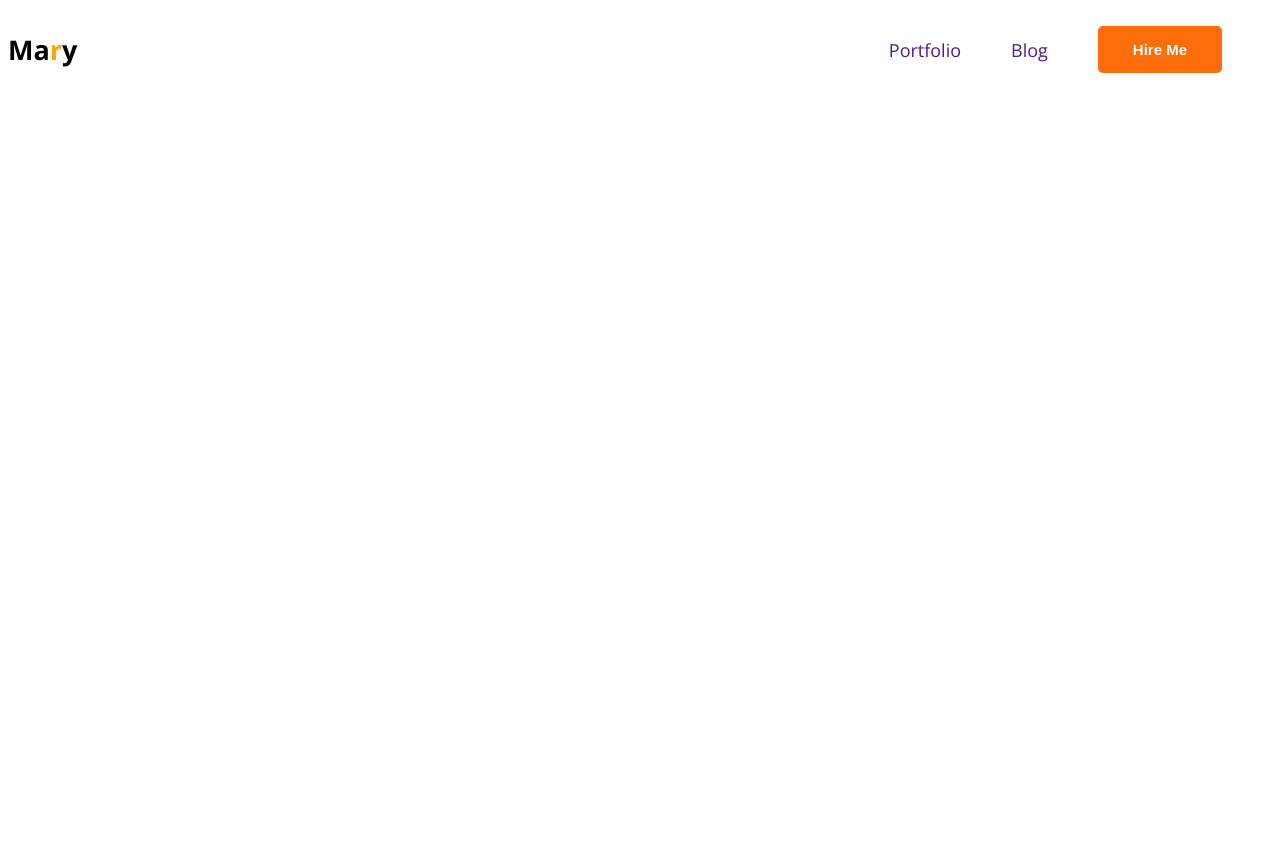
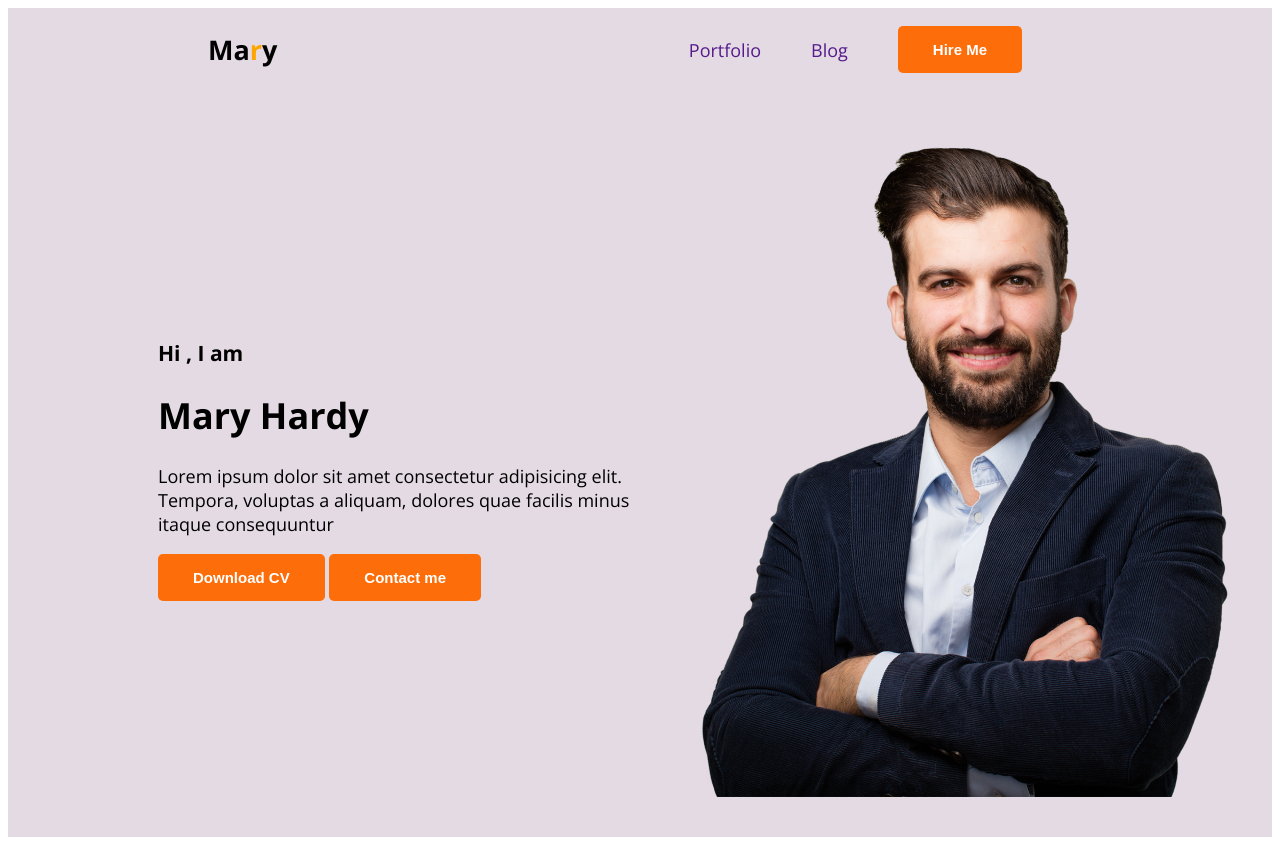
Before and after one commit to IMRANHOSEN9272/Website-Portfolio, a plain HTML site: page index.html in a window 1280 px wide. Before the commit the page ends 800 px from the top, so only its background shows below. Drawn offline with nearby package versions, Linux system fonts and the light colour scheme.

Commit message:
added picture

```diff
--- a/index.html
+++ b/index.html
@@ -25,6 +25,17 @@
                 <li><button class="btn-primary">Hire Me</button></li>
             </ul>
         </nav>
+        <div class="banner">
+            <div class="banner-content">
+                <h3>Hi , I am</h3>
+                <h1> Mary Hardy </h1>
+                <p>Lorem ipsum dolor sit amet consectetur adipisicing elit. Tempora, voluptas a aliquam, dolores quae
+                    facilis minus itaque consequuntur </p>
+                <button class="btn-primary">Download CV</button>
+                <button class="btn-primary">Contact me</button>
+            </div>
+            <img class="profile-pic" src="images/hardy.png" alt="">
+        </div>
 
 
     </header>
--- a/styles/portfolio.css
+++ b/styles/portfolio.css
@@ -31,6 +31,7 @@ nav {
     display: flex;
     justify-content: space-between;
     align-items: center;
+    margin: 0 200px;
 }
 
 
@@ -59,3 +60,21 @@ nav li {
 nav a {
     text-decoration: none;
 }
+
+/* header related style */
+.header {
+    background: #e4dae3;
+}
+
+.banner {
+    padding: 30px 35px 40px 150px;
+    display: flex;
+    align-items: center;
+
+}
+
+.banner .profile-pic {
+
+    width: 584px;
+    height: 676px;
+}
```
